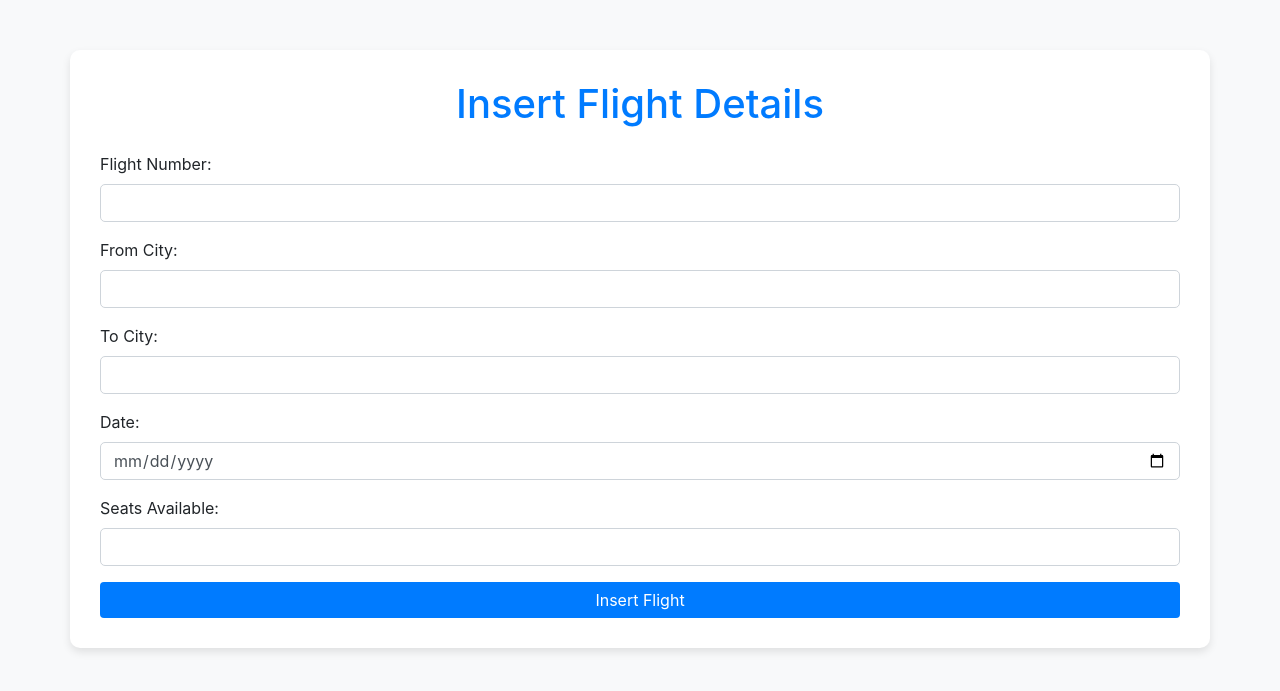
After one commit to CornicleWasTaken/Online-Air-Ticketing-System, a PHP site: page /oats/manager.php in a window 1280 px wide. The commit adds this page. Shown: the top 691 px of the page. Run offline with PHP 8.4, Linux system fonts and the light colour scheme.

Commit message:
Update 0.2: Added Admin Control

```diff
--- a/assets/js/script3.js
+++ b/assets/js/script3.js
@@ -18,3 +18,7 @@ $(document).ready(function() {
         });
     });
 });
+
+function myfunc(){
+    location.replace("http://localhost/oats/manager.php");
+}
--- a/homepage.php
+++ b/homepage.php
@@ -60,6 +60,7 @@
                     echo '<td>' . $row["to_city"] . '</td>';
                     echo '<td>' . $row["date"] . '</td>';
                     echo '<td>' . $row["seats_available"] . '</td>';
+                    echo '<td> <button onclick="book()"> BOOK </button> </td>';
                     echo '</tr>';
                 }
                 echo '</tbody></table></div>';
--- /dev/null
+++ b/manager.php
@@ -0,0 +1,103 @@
+<!DOCTYPE html>
+<html lang="en">
+<head>
+    <meta charset="UTF-8">
+    <meta name="viewport" content="width=device-width, initial-scale=1.0">
+    <title>Insert Flight</title>
+    <link rel="stylesheet" href="https://stackpath.bootstrapcdn.com/bootstrap/4.5.2/css/bootstrap.min.css">
+    <style>
+        body {
+            background-color: #f8f9fa;
+        }
+        .container {
+            margin-top: 50px;
+            border-radius: 10px;
+            box-shadow: 0 4px 8px rgba(0, 0, 0, 0.1);
+            background-color: white;
+            padding: 30px;
+        }
+        h1 {
+            color: #007bff;
+        }
+        .form-control {
+            border-radius: 5px;
+        }
+        .btn-primary {
+            background-color: #007bff;
+            border: none;
+        }
+        .btn-primary:hover {
+            background-color: #0056b3;
+        }
+    </style>
+</head>
+<body>
+    <div class="container">
+        <header class="text-center mb-4">
+            <h1>Insert Flight Details</h1>
+        </header>
+        <main>
+            <form action="insert_flight.php" method="post">
+                <div class="form-group">
+                    <label for="flight_number">Flight Number:</label>
+                    <input type="text" id="flight_number" name="flight_number" class="form-control" required>
+                </div>
+                <div class="form-group">
+                    <label for="from_city">From City:</label>
+                    <input type="text" id="from_city" name="from_city" class="form-control" required>
+                </div>
+                <div class="form-group">
+                    <label for="to_city">To City:</label>
+                    <input type="text" id="to_city" name="to_city" class="form-control" required>
+                </div>
+                <div class="form-group">
+                    <label for="date">Date:</label>
+                    <input type="date" id="date" name="date" class="form-control" required>
+                </div>
+                <div class="form-group">
+                    <label for="seats_available">Seats Available:</label>
+                    <input type="number" id="seats_available" name="seats_available" class="form-control" required>
+                </div>
+                <button type="submit" class="btn btn-primary btn-block">Insert Flight</button>
+            </form>
+        </main>
+    </div>
+</body>
+</html>
+
+<?php
+if ($_SERVER["REQUEST_METHOD"] == "POST"){
+  $flight_number = $_POST['flight_number'];
+  $from_city = $_POST['from_city'];
+  $to_city = $_POST['to_city'];
+  $date = $_POST['date'];
+  $seats_available = $_POST['seats_available'];
+
+  $conn = new mysqli('localhost','root','root','oats');
+  if ($conn->connect_error) {
+    die('Connection Failure: '. $conn->connect_error);
+  }
+  else {
+  $stmt = $conn -> prepare('INSERT INTO flights (flight_number, from_city, to_city, date, seats_available) values (?,?,?,?,?)');
+  $stmt->bind_param('ssssi', $flight_number, $from_city, $to_city, $date, $seats_available);
+
+  if ($stmt->execute()) {
+    echo '<div class="alert alert-success">Flight Inserted Successfully!</div>';
+  }
+  else {
+    echo '<div class="alert alert-success">Error:'. $stmt->error.'</div>';
+  }
+  $stmt->close();
+  $conn->close();
+
+  }
+}
+
+
+
+
+
+
+
+
+?>
```
Also changed, not shown: admin.php (+11 -1 lines), forgorback.php (+12 -1 lines), homepageadmin.php (+7 -2 lines).
